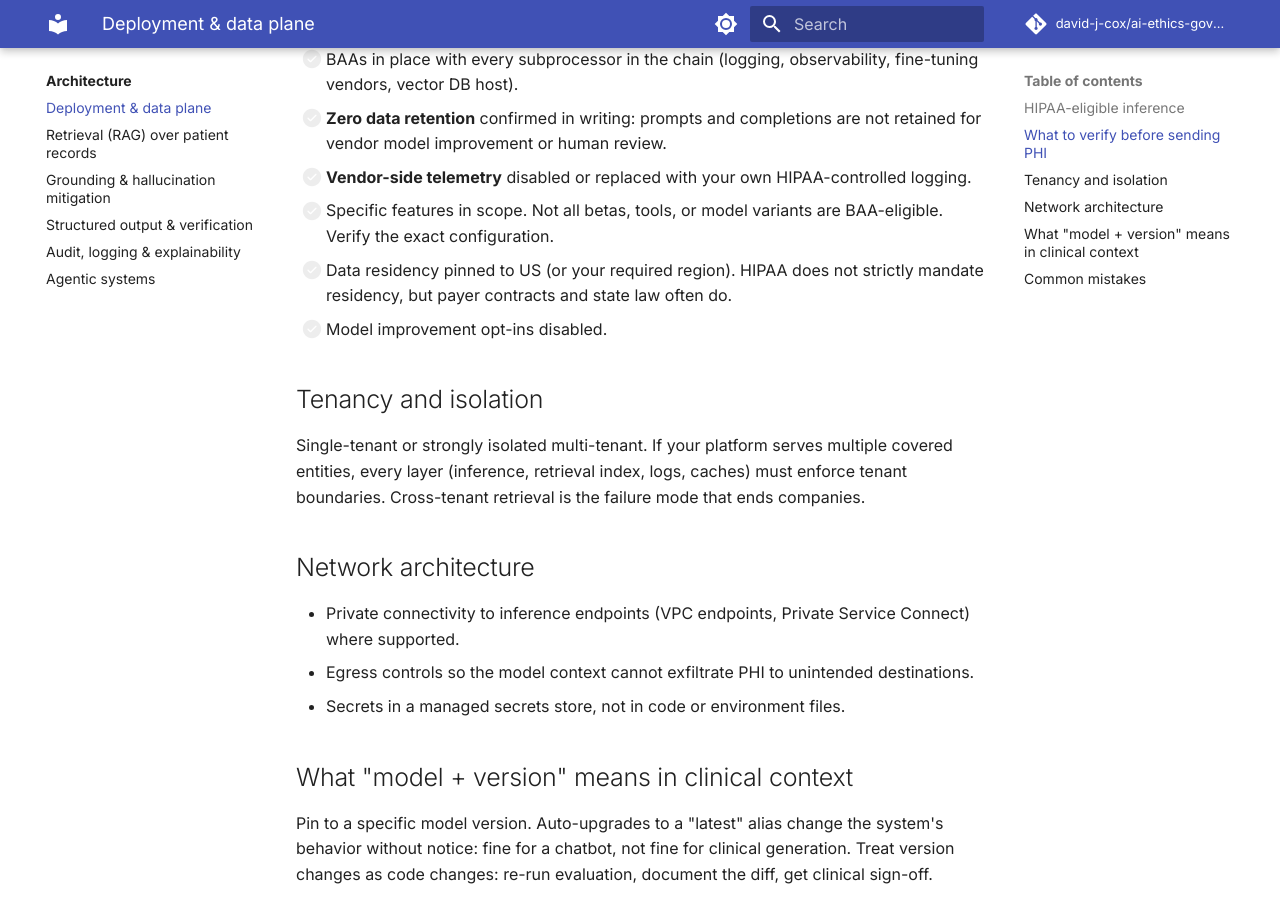
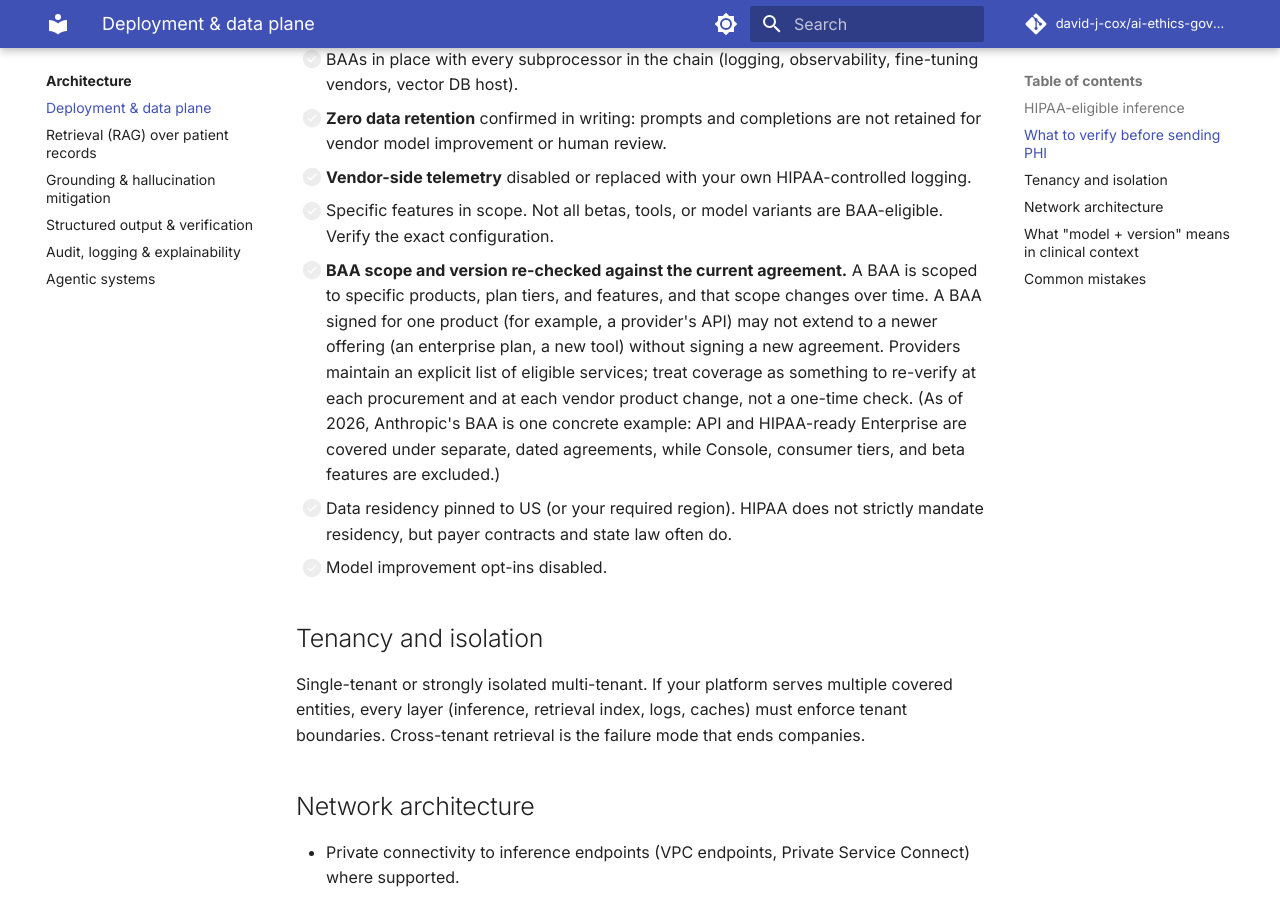
Before and after one commit to david-j-cox/ai-ethics-governance-and-guardrails, an MkDocs documentation site: the page built from docs/architecture/deployment.md, in a window 1280 px wide and 900 px high, scrolled down 819 px. Built offline with MkDocs 1.6.1 and Material for MkDocs 9.7.7, drawn with Linux system fonts in a browser that asks for light colours; comment, search, counter and statistics services are not loaded.

Commit message:
deployment: note BAA scope is product/plan/version-specific
Reflects the source-monitor's flagged Anthropic Privacy Center change (28->29
articles), which on review is a real BAA-scope change: a new HIPAA-ready
Enterprise plan covered under a separate agreement dated after 2025-12-02, with
API-only coverage for older BAAs. Captured as a durable, vendor-neutral checklist
item with Anthropic as the concrete example.

Co-Authored-By: Claude Opus 4.8 (1M context) <noreply@anthropic.com>

```diff
--- a/docs/architecture/deployment.md
+++ b/docs/architecture/deployment.md
@@ -21,6 +21,7 @@ Default consumer or developer-tier API access is **not** BAA-covered, even if th
 - [ ] **Zero data retention** confirmed in writing: prompts and completions are not retained for vendor model improvement or human review.
 - [ ] **Vendor-side telemetry** disabled or replaced with your own HIPAA-controlled logging.
 - [ ] Specific features in scope. Not all betas, tools, or model variants are BAA-eligible. Verify the exact configuration.
+- [ ] **BAA scope and version re-checked against the current agreement.** A BAA is scoped to specific products, plan tiers, and features, and that scope changes over time. A BAA signed for one product (for example, a provider's API) may not extend to a newer offering (an enterprise plan, a new tool) without signing a new agreement. Providers maintain an explicit list of eligible services; treat coverage as something to re-verify at each procurement and at each vendor product change, not a one-time check. (As of 2026, Anthropic's BAA is one concrete example: API and HIPAA-ready Enterprise are covered under separate, dated agreements, while Console, consumer tiers, and beta features are excluded.)
 - [ ] Data residency pinned to US (or your required region). HIPAA does not strictly mandate residency, but payer contracts and state law often do.
 - [ ] Model improvement opt-ins disabled.
 
```
